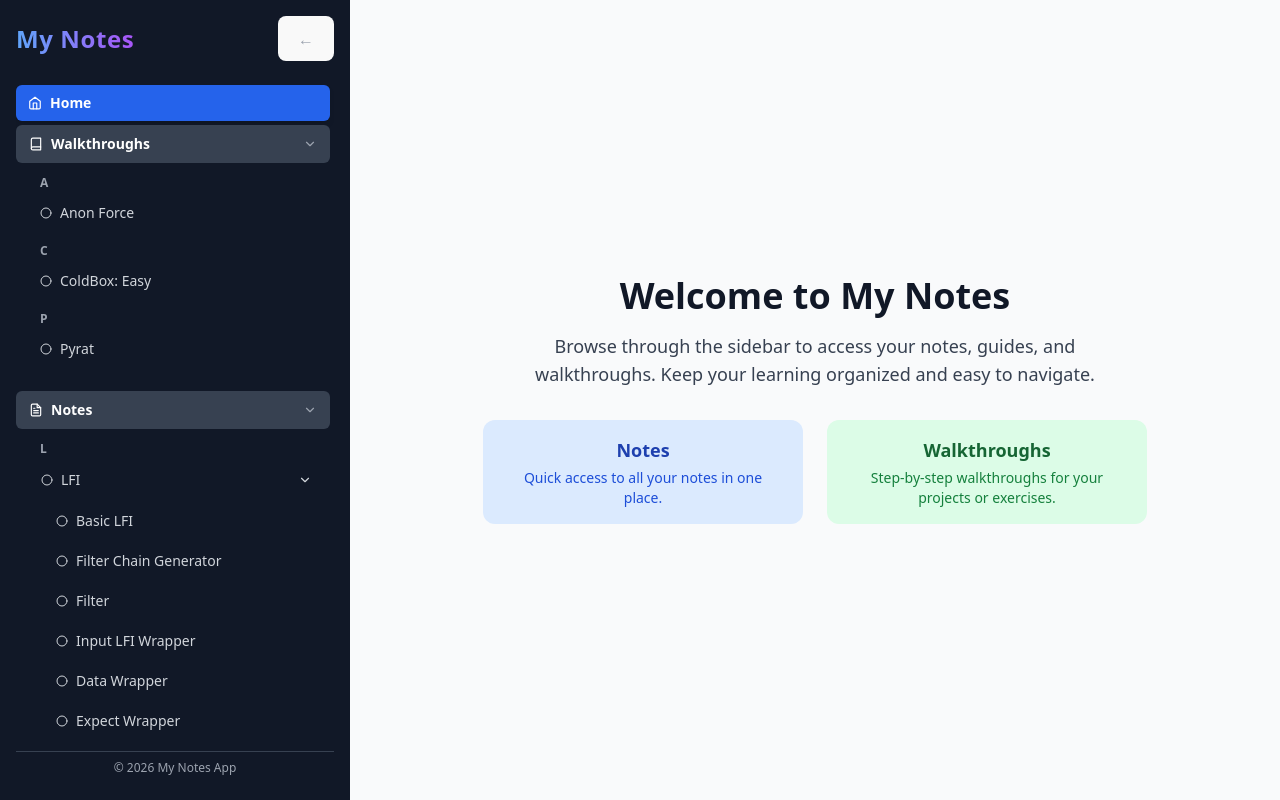
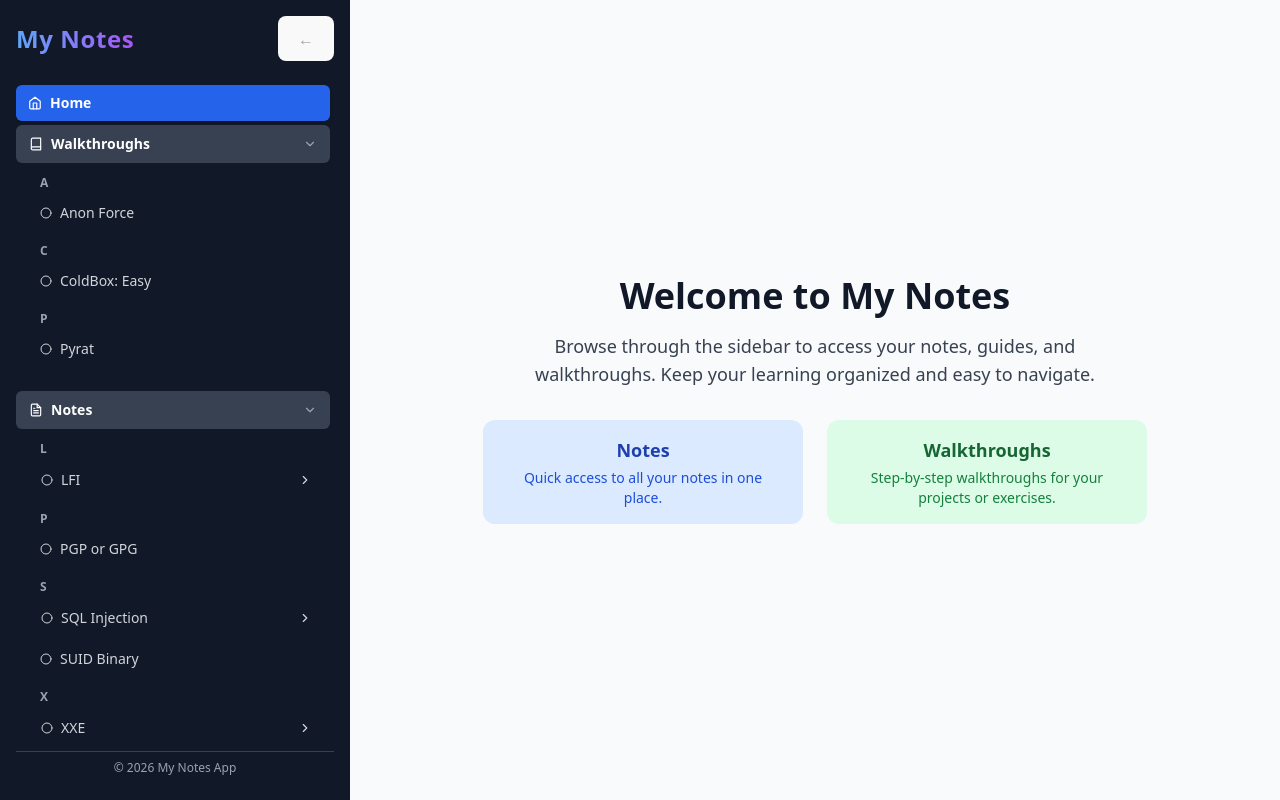
Before and after one commit to Azid-ops/My-Notes-App, a React (Vite) app: page / in a window 1280 px wide. Built offline with nearby package versions, Linux system fonts and the light colour scheme.

Commit message:
Fixed Sidebar collapse issue

```diff
--- a/src/components/sidebar.tsx
+++ b/src/components/sidebar.tsx
@@ -55,7 +55,7 @@ export default function Sidebar() {
 
 const renderItem = (item: SidebarItemType, level = 0) => {
   const hasChildren = !!item.children?.length;
-  const isExpanded = expandedItems[item.id] ?? true;
+  const isExpanded = expandedItems[item.id] ?? false;
   const isActive = location.pathname === `/notes/${item.slug}`;
 
   return (
```
